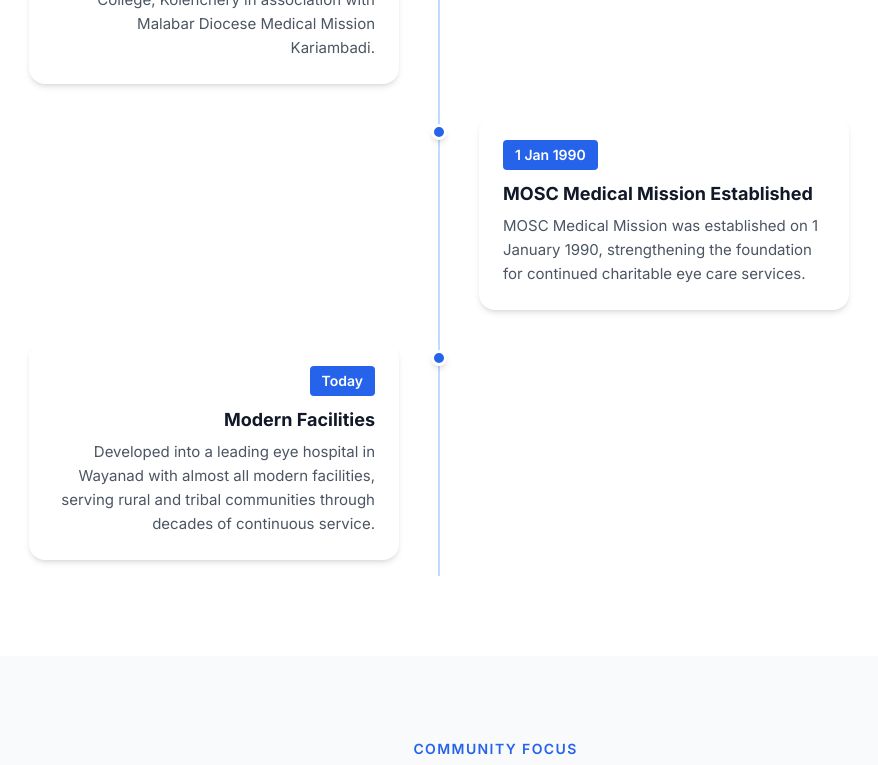
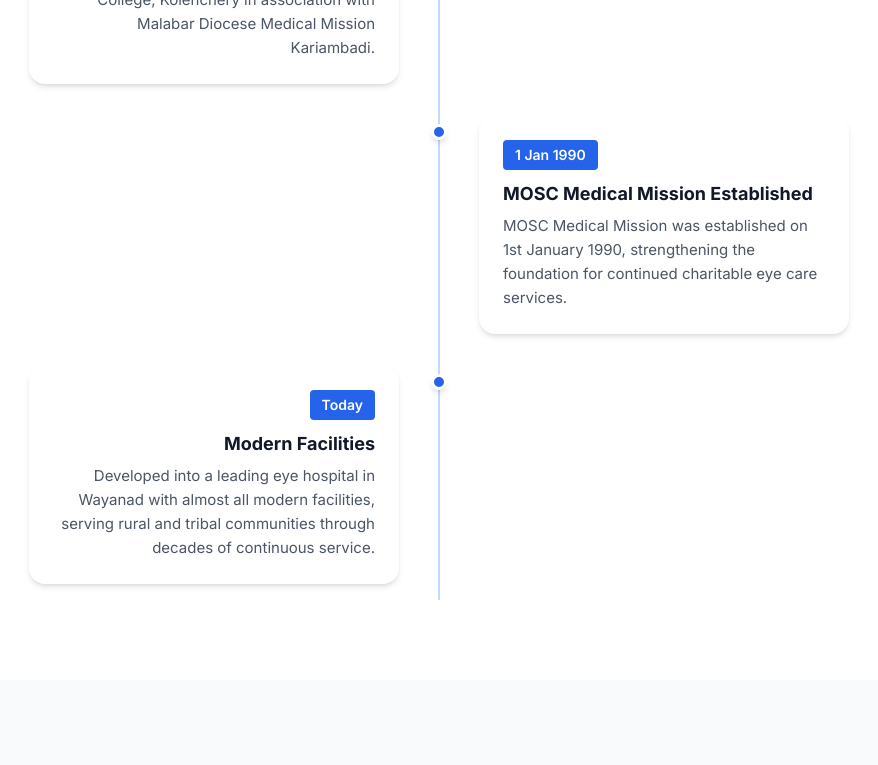
Before and after one commit to shanesamofficial/moscmm, a React (Create React App) app: page /about in a window 1280 px wide. Shown: the part 6475-7240 px from the top of the page, without its empty margins (201-1079 px from the left). Built offline with nearby package versions, Linux system fonts and the light colour scheme.

Commit message:
cahnge 3

```diff
--- a/src/pages/About.js
+++ b/src/pages/About.js
@@ -101,7 +101,7 @@
 
   const milestones = [
     { year: '17 Jan 1986', title: 'Peripheral Eye Hospital Began', description: 'The Peripheral Eye Hospital was started at Kariambady on behalf of MOSC Medical College, Kolenchery in association with Malabar Diocese Medical Mission Kariambadi.' },
-    { year: '1 Jan 1990', title: 'MOSC Medical Mission Established', description: 'MOSC Medical Mission was established on 1 January 1990, strengthening the foundation for continued charitable eye care services.' },
+    { year: '1 Jan 1990', title: 'MOSC Medical Mission Established', description: 'MOSC Medical Mission was established on 1st January 1990, strengthening the foundation for continued charitable eye care services.' },
     { year: 'Today', title: 'Modern Facilities', description: 'Developed into a leading eye hospital in Wayanad with almost all modern facilities, serving rural and tribal communities through decades of continuous service.' }
   ];
 
--- a/src/pages/Contact.js
+++ b/src/pages/Contact.js
@@ -111,7 +111,7 @@
     },
     {
       name: 'Mananthavady Clinic',
-      address: 'Valliyoorkkavu Road, Mananthavady - 670645',
+      address: 'Valliyoorkkavu Road, Mananthavady Town - 670645',
       phones: [{ label: 'Phone', display: '9496222991', value: '9496222991' }],
       timings: ['Monday to Saturday : 9am to 6pm']
     }
```
